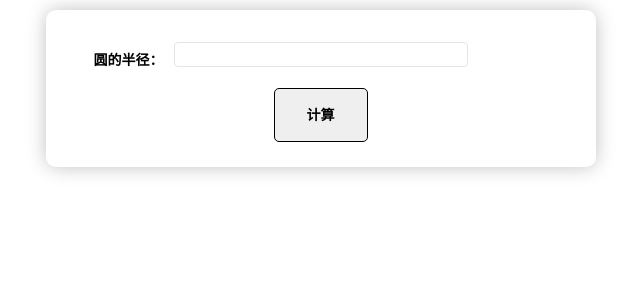
After one commit to allynlin/PHP, a PHP site: the page made by 圆的周长和面积.php in a window 1280 px wide. The commit adds this page. Shown: the top 300 px of the page, without its empty margins (27-667 px from the left). Run offline with PHP 8.4, Linux system fonts and the light colour scheme.

Commit message:
2022-03-20

```diff
--- a/index.php
+++ b/index.php
@@ -7,7 +7,7 @@ $num1=$stu1+5;
 echo "$num";
 echo "<br>";
 echo "$num1";
-
+const PI = 3.14;
 
 
 //数组
--- /dev/null
+++ b/圆的周长和面积.php
@@ -0,0 +1,45 @@
+<!DOCTYPE html>
+<html lang="zh-CN">
+<head>
+    <meta charset="UTF-8">
+    <title>圆的周长和面积</title>
+    <link href="css/white-pink.css" rel="stylesheet" type="text/css">
+    <link href="css/bootstrap.min.css" rel="stylesheet" type="text/css">
+    <meta content="light dark" name="color-scheme">
+</head>
+<body>
+<div class="container">
+    <div class="row">
+        <div class="col-md-6">
+            <form method="post" class="white-pink" style="margin-top: 10px">
+                <label>
+                    <span>圆的半径：</span>
+                    <input type="text" name="bj">
+                </label>
+                <label style="text-align: center">
+                    <input type="submit" value="计算" class="button">
+                </label>
+            </form>
+        </div>
+        <div class="col-md-6">
+            <?php
+            //error_reporting(0);
+            //屏蔽错误
+            $discount_finally = "";
+            if ($_POST){
+                //不要使用isset判断，$_POST数据已经存在，会返回为真
+                if ($_POST["bj"]){
+                    $bj = $_POST["bj"];
+                    $zc=2*3.14*$bj;
+                    $mj=3.14*$bj*$bj;
+                    print "<div class='white-pink'><p class='text-center'>圆的周长为：$zc<br>圆的面积为：$mj</p></div>";
+                }else{
+                    print "<div class='white-pink'><p class='text-center' style='color: #ff3838;font-weight: bold;'>请输入半径</p></div>";
+                }
+            }
+            ?>
+        </div>
+    </div>
+</div>
+</body>
+</html>
```
